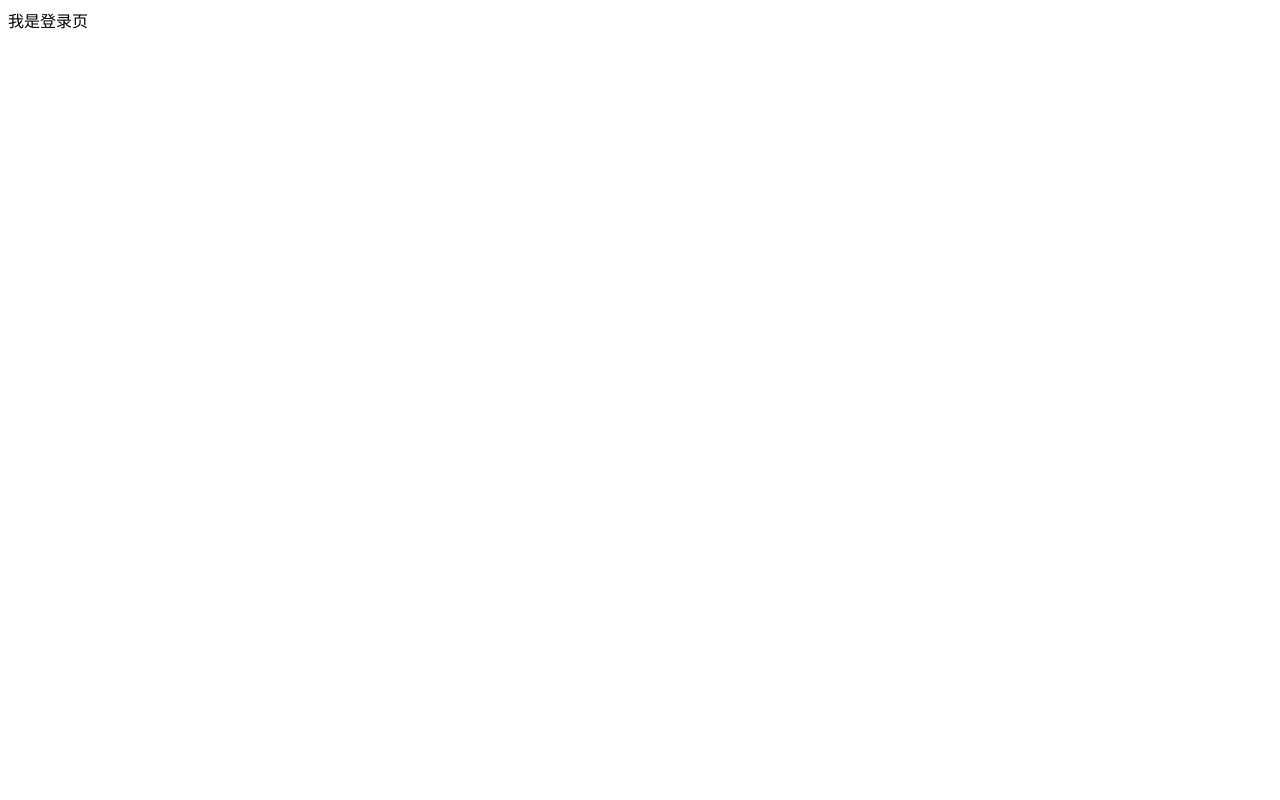
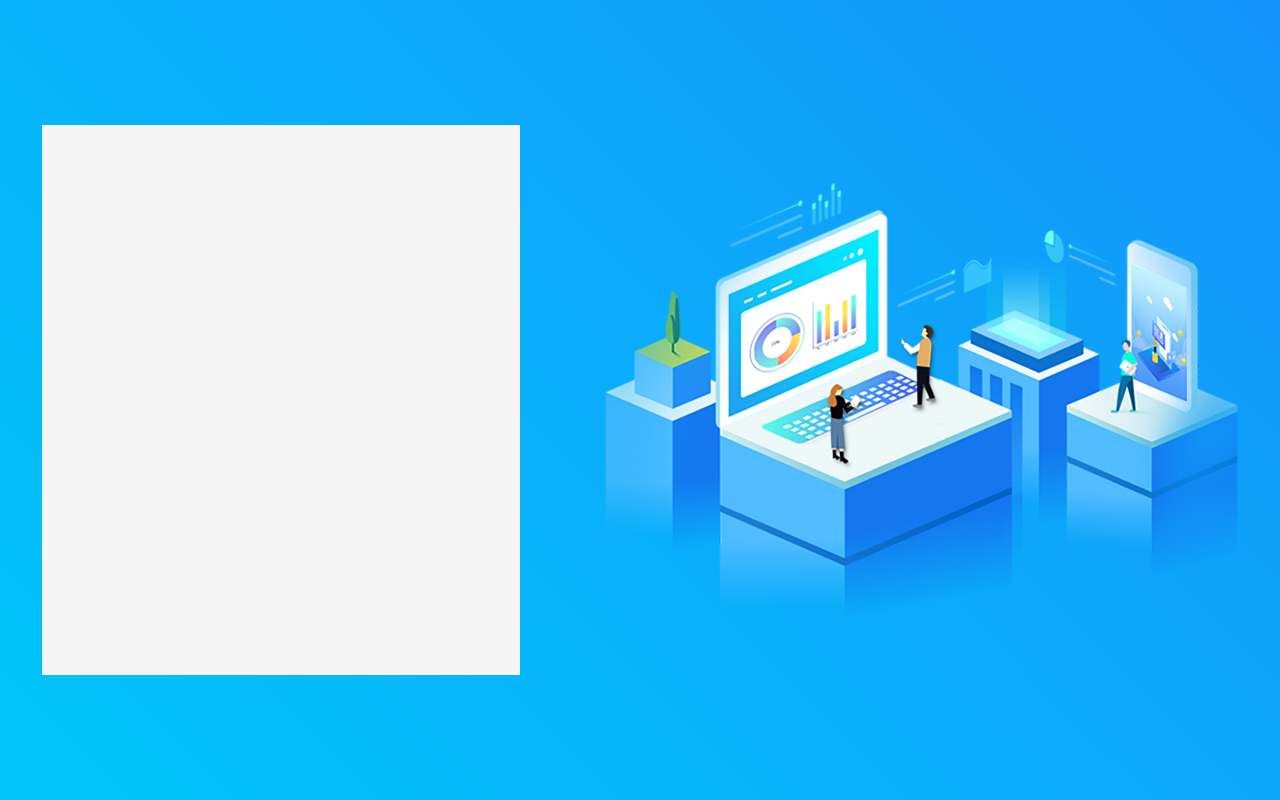
Before and after one commit to xiehuiyu123/hm, a Vue app: page / in a window 1280 px wide. Built offline with nearby package versions, Linux system fonts and the light colour scheme.

Commit message:
完成login整体布局

```diff
--- a/src/App.vue
+++ b/src/App.vue
@@ -1,5 +1,5 @@
 <template>
-  <div>
+  <div class="app">
     <router-link to="/"></router-link>
     <router-view></router-view>
   </div>
@@ -10,4 +10,10 @@ export default {};
 </script>
 
 <style lang="less">
+@import url(~@/style/base.css);
+html,
+body,
+.app {
+  height: 100%;
+}
 </style>
--- /dev/null
+++ b/src/style/base.css
@@ -0,0 +1,52 @@
+body,
+div,
+span,
+p,
+ul,
+li,
+a,
+img,
+input,
+h1,
+h2,
+h3,
+h4,
+i {
+  margin: 0;
+  padding: 0;
+  box-sizing: border-box;
+  /* 将所有的标签转换成内减模型的盒子 */
+}
+img {
+  vertical-align: middle;
+  border: none;
+}
+input {
+  border: none;
+  outline: none;
+}
+a {
+  text-decoration: none;
+  color: #000;
+}
+i {
+  font-style: normal;
+}
+li {
+  list-style: none;
+}
+body {
+  font-size: 12px;
+  line-height: 1;
+  background-color: #f5f5f5;
+}
+.clearfix::after {
+  content: ".";
+  clear: both;
+  display: block;
+  height: 0;
+  visibility: hidden;
+}
+.clearfix {
+  *zoom: 1;
+}
--- a/src/views/login/login.vue
+++ b/src/views/login/login.vue
@@ -1,5 +1,10 @@
 <template>
-  <div class="login">我是登录页</div>
+  <div class="login">
+    <div class="left"></div>
+    <div class="right">
+      <img src="@/assets/images/login_banner_ele.png" alt />
+    </div>
+  </div>
 </template>
 
 <script>
@@ -8,5 +13,21 @@ export default {
 };
 </script>
 
-<style>
+<style lang="less">
+.login {
+  height: 100%;
+  display: flex;
+  justify-content: space-around;
+  align-items: center;
+  background: linear-gradient(
+    225deg,
+    rgba(20, 147, 250, 1),
+    rgba(1, 198, 250, 1)
+  );
+  .left {
+    width: 478px;
+    height: 550px;
+    background: rgba(245, 245, 245, 1);
+  }
+}
 </style>
```
Also changed, not shown: src/assets/images/login_banner_ele.png (added).
